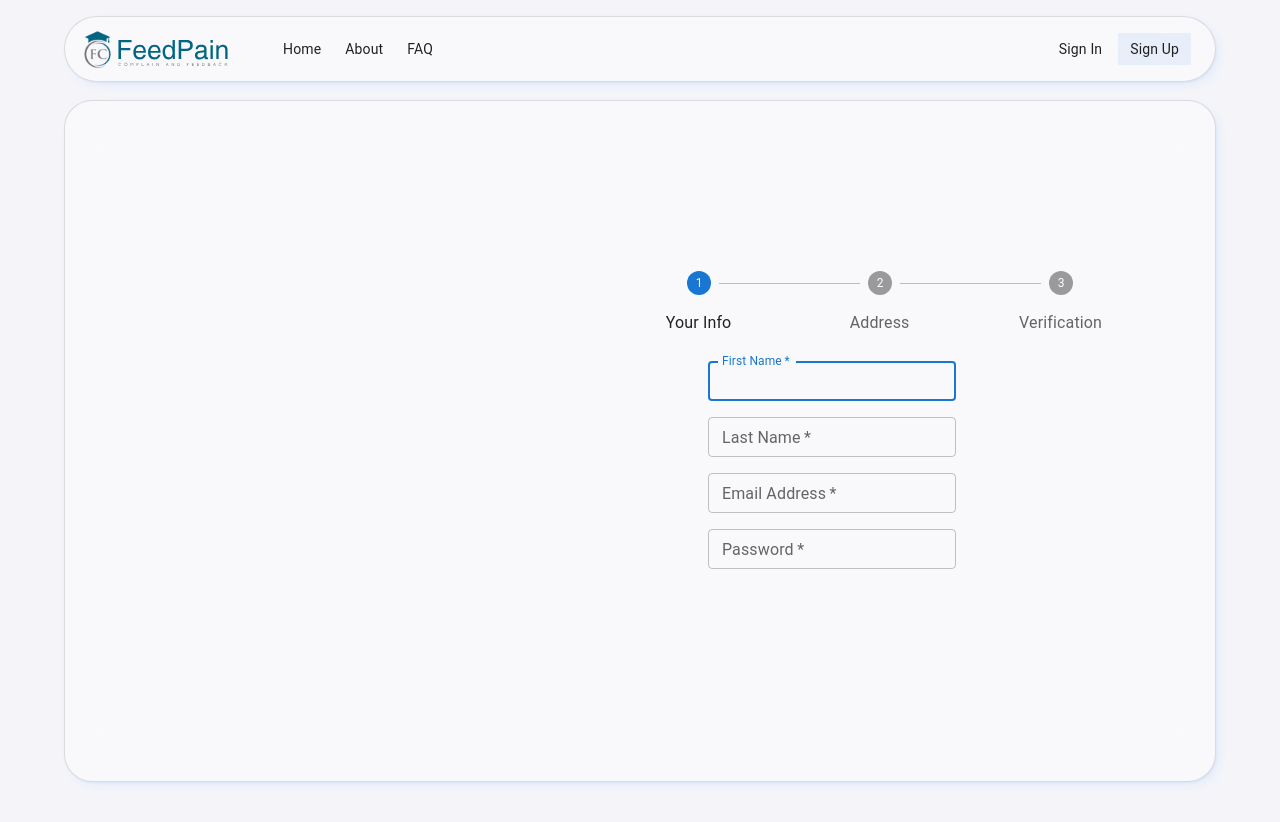
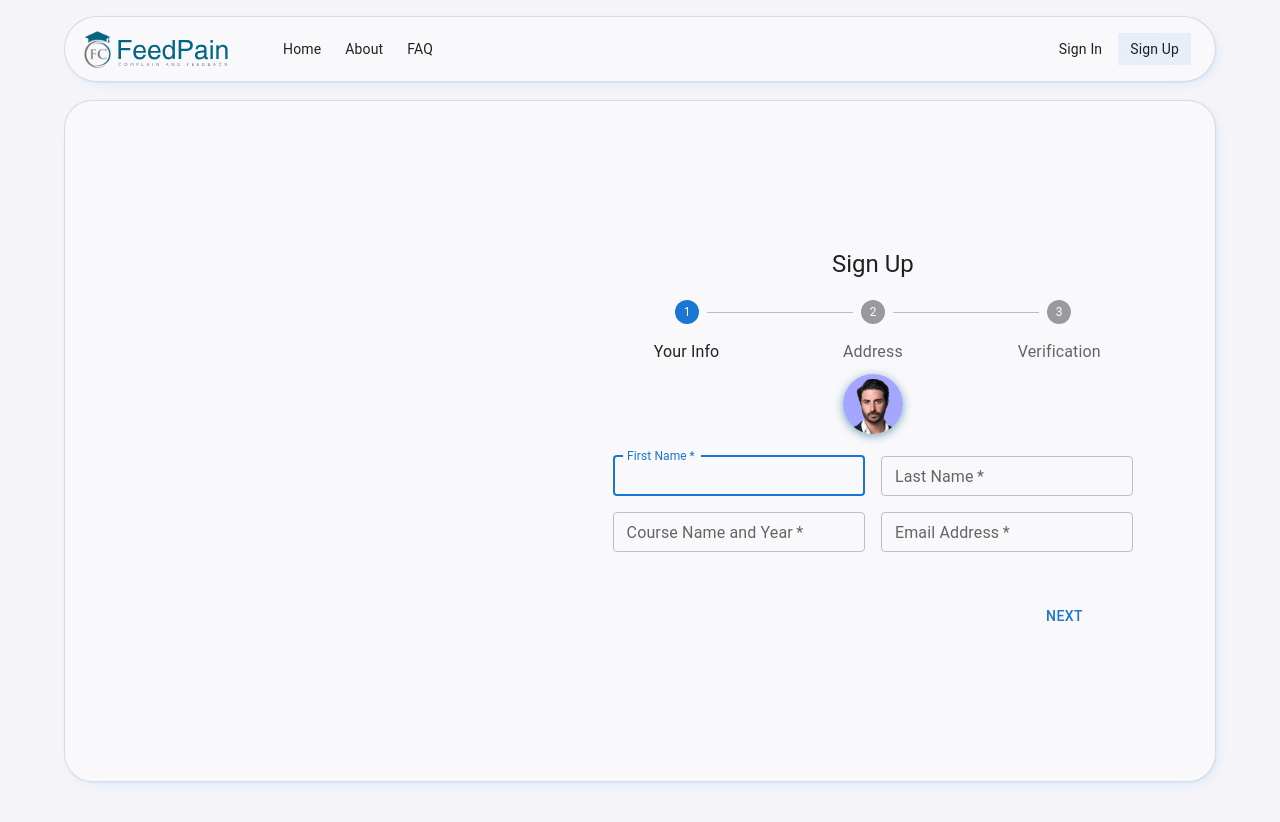
Before and after one commit to ShridattaB/feedpain, a React (Create React App) app: page /sign-up in a window 1280 px wide. Shown: the top 822 px of the page. Built offline with nearby package versions, Linux system fonts and the light colour scheme.

Commit message:
new desgin added

```diff
--- /dev/null
+++ b/src/Components/Form/ImageInput/ImageInput.jsx
@@ -0,0 +1,16 @@
+import { Avatar } from "@mui/material";
+import React from "react";
+
+export default function ImageInput({ id, name }) {
+  return (
+    <>
+      <input
+        type="file"
+        id={id + `-file`}
+        style={{ display: "none" }}
+        name={name}
+      />
+      <Avatar component="label"  style={{height:"60px", width:"60px",boxShadow:"0px 2px 10px 0px #0265848c"}} htmlFor={id + `-file`} src="/images/avatars/1.png" />
+    </>
+  );
+}
--- a/src/Components/Pages/Landing/Sign-in/SignIn.jsx
+++ b/src/Components/Pages/Landing/Sign-in/SignIn.jsx
@@ -72,11 +72,11 @@ export default function SignIn() {
               Sign In
             </Button>
             <Grid container>
-              <Grid item xs>
+              {/* <Grid item xs>
                 <Link href="#" variant="body2">
                   Forgot password?
                 </Link>
-              </Grid>
+              </Grid> */}
               <Grid item>
                 <Link href="#" variant="body2">
                   {"Don't have an account? Sign Up"}
--- a/src/Components/Pages/Landing/Sign-up/SignUp.jsx
+++ b/src/Components/Pages/Landing/Sign-up/SignUp.jsx
@@ -2,6 +2,8 @@ import * as React from "react";
 import Grid from "@mui/material/Grid";
 import CustomStepper from "../../../stepper/CustomStepper";
 import InputText from "../../../Form/InputText/InputText";
+import { Button, Typography } from "@mui/material";
+import ImageInput from "../../../Form/ImageInput/ImageInput";
 
 // TODO remove, this demo shouldn't need to reset the theme.
 
@@ -29,8 +31,16 @@ export default function SignUp() {
     },
   ];
   const data = [
-    <Grid container justifyContent={"center"}  alignItems="center" spacing={2}>
-      <Grid item xs={8}>
+    <>
+      <div
+        style={{
+          display: "flex",
+          justifyContent: "center",
+          marginBottom: "14px",
+        }}
+      >
+        <ImageInput />
+      </div>
       <InputText
         autoComplete="given-name"
         name="firstName"
@@ -38,10 +48,7 @@ export default function SignUp() {
         id="firstName"
         label="First Name"
         autoFocus
-          sx={{ mt: 2}}
       />
-      </Grid>
-      <Grid item xs={8}>
       <InputText
         required
         id="lastName"
@@ -49,8 +56,12 @@ export default function SignUp() {
         name="lastName"
         autoComplete="family-name"
       />
-      </Grid>
-      <Grid item xs={8}>
+      <InputText
+        required
+        id="course"
+        label="Course Name and Year"
+        name="course"
+      />
       <InputText
         required
         id="email"
@@ -58,33 +69,40 @@ export default function SignUp() {
         name="email"
         autoComplete="email"
       />
-      </Grid>
-      <Grid item xs="8">
-        <InputText
-          required
-          name="password"
-          label="Password"
-          type="password"
-          id="password"
-          autoComplete="new-password"
-        />
-      </Grid>
-    </Grid>,
-    <></>,
+    </>,
+    <>
+      <InputText name="country" id="country" label="Country" sx={{ mt: 2 }} />
+      <InputText name="state" id="state" label="State" sx={{ mt: 2 }} />
+      <InputText name="city" id="city" label="City" sx={{ mt: 2 }} />
+      <InputText name="mobile_no" id="mobile_no" label="Mobile No" />
+      <InputText name="password" id="password" label="Password" />
+      <InputText name="rePassword" id="rePassword" label="Re Enter Password" />
+    </>,
+    <>
+      <Typography sx={{mt:"40px",mb:"20px"}} >We have sent you an OTP over mail
+          please use that for verification.</Typography>
+      <InputText name="otp" id="otp" label="OTP" />{" "}
+    </>,
   ];
 
   return (
     <Grid
       container
-      spacing={4}
       height={"100%"}
       alignItems={"center"}
       justifyContent={"space-around"}
       className="sign-in"
     >
       <Grid item sm={4}></Grid>
-      <Grid item sm={6}>
-        <CustomStepper stepperData={{ steps, data }} />
+      <Grid item sm={6} style={{ minHeight: "384px" }}>
+        <CustomStepper
+          stepperData={{
+            steps,
+            data,
+            action: <Button>Submit</Button>,
+            title: "Sign Up",
+          }}
+        />
       </Grid>
     </Grid>
   );
--- /dev/null
+++ b/src/Components/stepper/CustomStepper.css
@@ -0,0 +1,9 @@
+.content {
+  margin: 10px;
+  min-height: 214px;
+}
+@media only screen and (max-width: 684px) {
+    .content {
+        min-height: 336px;
+    }
+}
--- a/src/Components/stepper/CustomStepper.jsx
+++ b/src/Components/stepper/CustomStepper.jsx
@@ -1,43 +1,76 @@
 import {
   Box,
-  CardActions,
-  CardContent,
+  Button,
+  Grid,
   Step,
   StepLabel,
   Stepper,
   Typography,
   styled,
 } from "@mui/material";
+
 import React, { useState } from "react";
-
+import "./CustomStepper.css"
 export default function CustomStepper({ stepperData }) {
-  const { steps, data } = stepperData;
+  const { steps, data, action, title } = stepperData;
   const [step, setStep] = useState(0);
 
   const renderContent = () => {
-    return <form>{data[step]}</form>;
+    return (
+      <Box
+        sx={{
+          "& .MuiTextField-root": { m: 1, width: "25ch" },
+          alignItems: "center",
+          textAlign: "center",
+          height:"100%"
+        }}
+      >
+        {data[step]}
+      </Box>
+    );
   };
-  const Content = styled("div")(() => ({
-    margin:'10px'
-  }));
+
+
+  const totalSteps = steps.length - 1;
   return (
-    <>
-      <Stepper activeStep={step} alternativeLabel>
+    <Box
+      display={"flex"}
+      flexDirection={"column"}
+      justifyContent={"center"}
+      alignItems={"center"}
+    >
+      <Typography
+        variant="h5"
+        className="title"
+        align="center"
+        style={{ marginBottom: "20px" }}
+      >
+        {title}
+      </Typography>
+      <Stepper activeStep={step} alternativeLabel style={{ width: "100%" }}>
         {steps.map((step, index) => {
           return (
             <Step key={index}>
               <StepLabel>
-                <div className="step-label">
-                  <div>
-                    <Typography className="step-title">{step.title}</Typography>
-                  </div>
-                </div>
+                <Typography>{step.title}</Typography>
               </StepLabel>
             </Step>
           );
         })}
       </Stepper>
-      <Content>{renderContent()}</Content>
-    </>
+      <div className="content">{renderContent()}</div>
+      <Grid container justifyContent={"space-between"} style={{ width: "80%" }}>
+        <Grid item>
+          {step > 0 && <Button onClick={(e) => setStep(step - 1)}>Back</Button>}
+        </Grid>
+        <Grid item>
+          {totalSteps === step ? (
+            action
+          ) : (
+            <Button onClick={(e) => setStep(step + 1)}>Next</Button>
+          )}
+        </Grid>
+      </Grid>
+    </Box>
   );
 }
```
Also changed, not shown: src/Components/Form/InputText/InputText.jsx (line endings or trailing spaces). Lines whose indentation alone changed are shown as unchanged.
